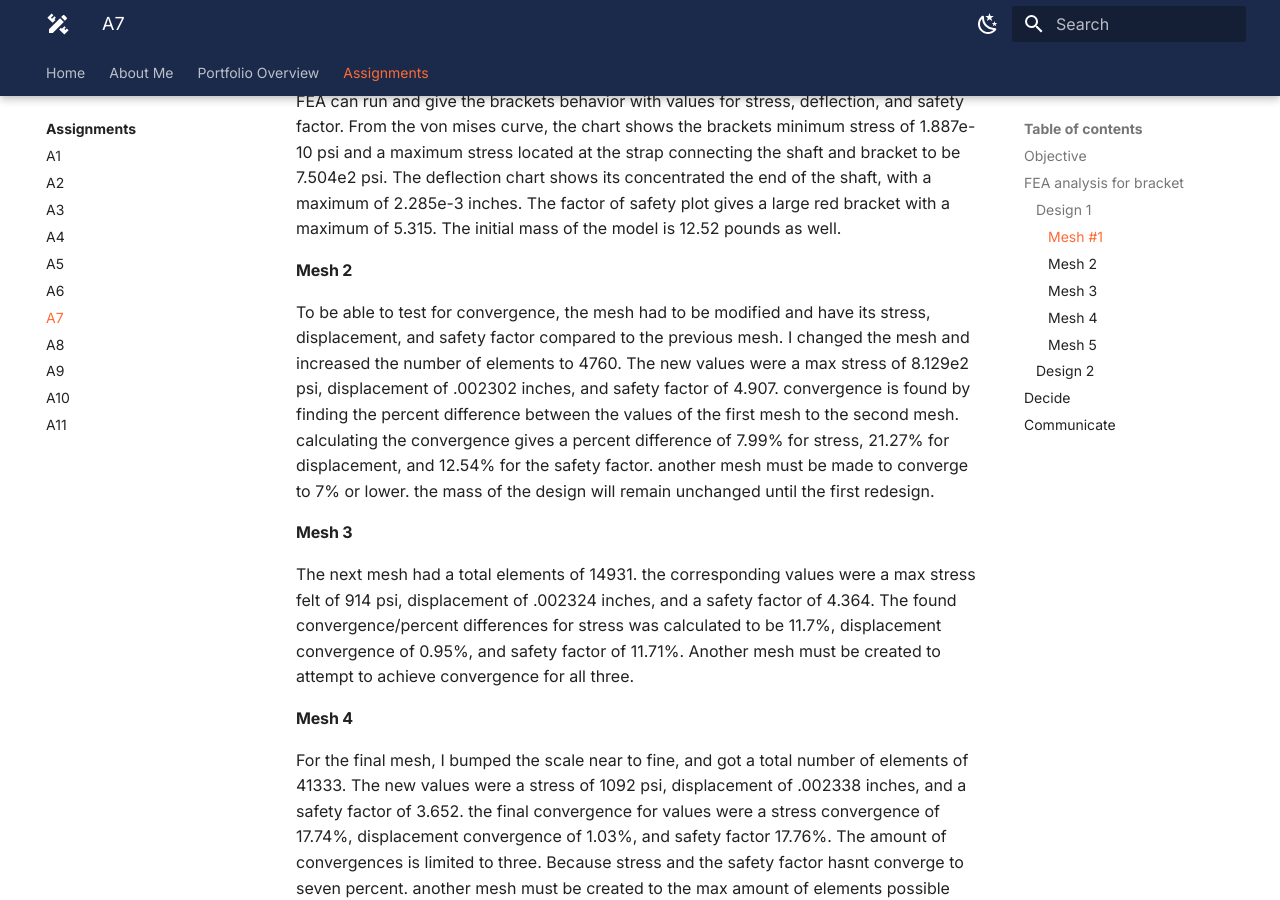
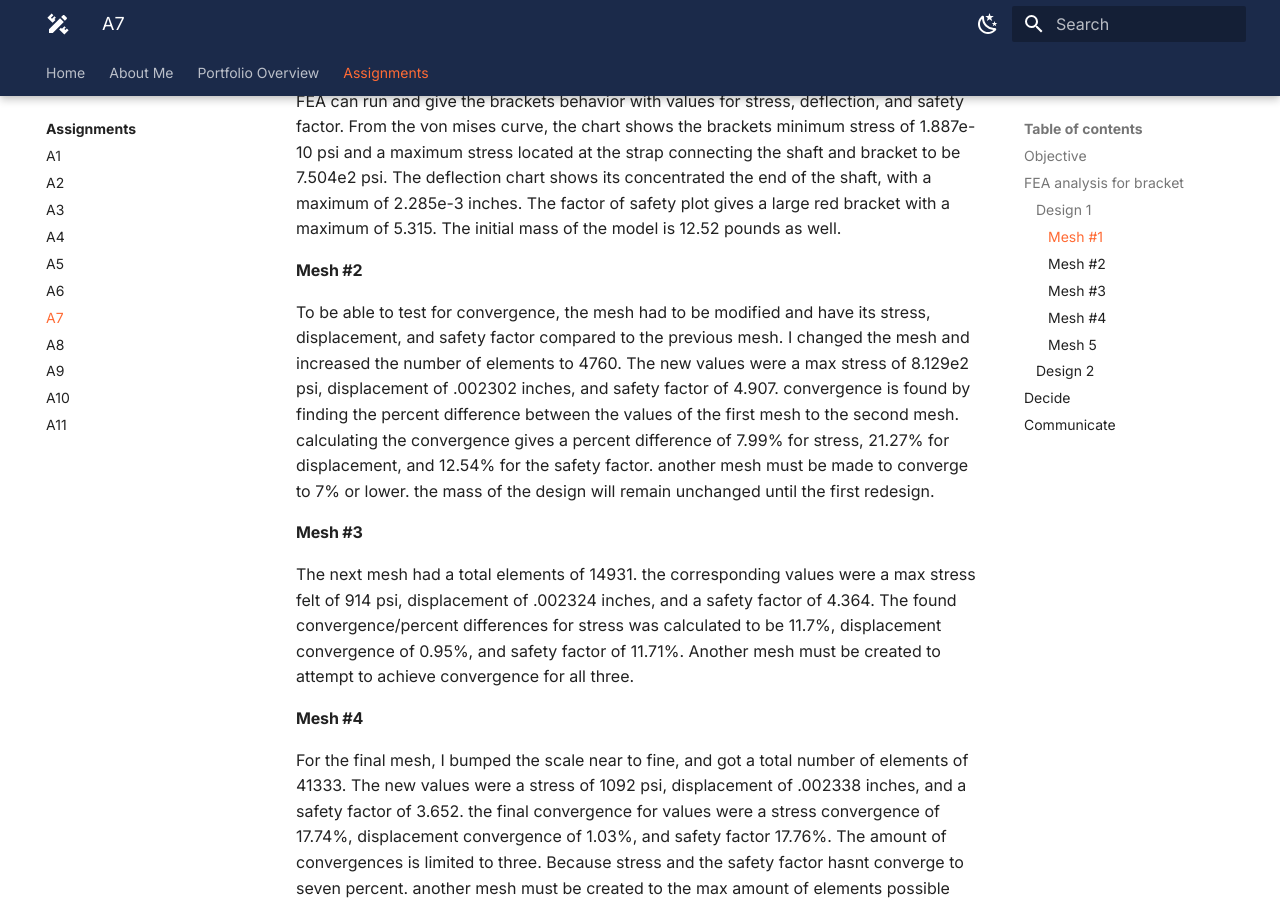
Before and after one commit to ajchiocca/megr2157-portfolio, an MkDocs documentation site: the page built from docs/assignments/A07/index.md, in a window 1280 px wide and 900 px high, scrolled down 768 px. Built offline with MkDocs 1.6.1 and Material for MkDocs 9.7.7, drawn with Linux system fonts in a browser that asks for light colours.

```diff
--- a/docs/assignments/A07/index.md
+++ b/docs/assignments/A07/index.md
@@ -14,13 +14,13 @@ The bracket and link are made of 6061-T6 aluminum alloy, and so the yield streng
 #### Mesh #1
 I then created the first mesh for the model, which has total elements of 2844. With this the FEA can run and give the brackets behavior with values for stress, deflection, and safety factor. From the von mises curve, the chart shows the brackets minimum stress of 1.887e-10 psi and a maximum stress located at the strap connecting the shaft and bracket to be 7.504e2 psi. The deflection chart shows its concentrated the end of the shaft, with a maximum of 2.285e-3 inches. The factor of safety plot gives a large red bracket with a maximum of 5.315. The initial mass of the model is 12.52 pounds as well.
 
-#### Mesh 2
+#### Mesh #2
 To be able to test for convergence, the mesh had to be modified and have its stress, displacement, and safety factor compared to the previous mesh. I changed the mesh and increased the number of elements to 4760. The new values were a max stress of 8.129e2 psi, displacement of .002302 inches, and safety factor of 4.907. convergence is found by finding the percent difference between the values of the first mesh to the second mesh. calculating the convergence gives a percent difference of 7.99% for stress, 21.27% for displacement, and 12.54% for the safety factor. another mesh must be made to converge to 7% or lower. the mass of the design will remain unchanged until the first redesign.
 
-#### Mesh 3
+#### Mesh #3
 The next mesh had a total elements of 14931. the corresponding values were a max stress felt of 914 psi, displacement of .002324 inches, and a safety factor of 4.364. The found convergence/percent differences for stress was calculated to be 11.7%, displacement convergence of 0.95%, and safety factor of 11.71%. Another mesh must be created to attempt to achieve convergence for all three.
 
-#### Mesh 4
+#### Mesh #4
 For the final mesh, I bumped the scale near to fine, and got a total number of elements of 41333. The new values were a stress of 1092 psi, displacement of .002338 inches, and a safety factor of 3.652. the final convergence for values were a stress convergence of 17.74%, displacement convergence of 1.03%, and safety factor 17.76%. The amount of convergences is limited to three. Because stress and the safety factor hasnt converge to seven percent. another mesh must be created to the max amount of elements possible
 
 #### Mesh 5
```
